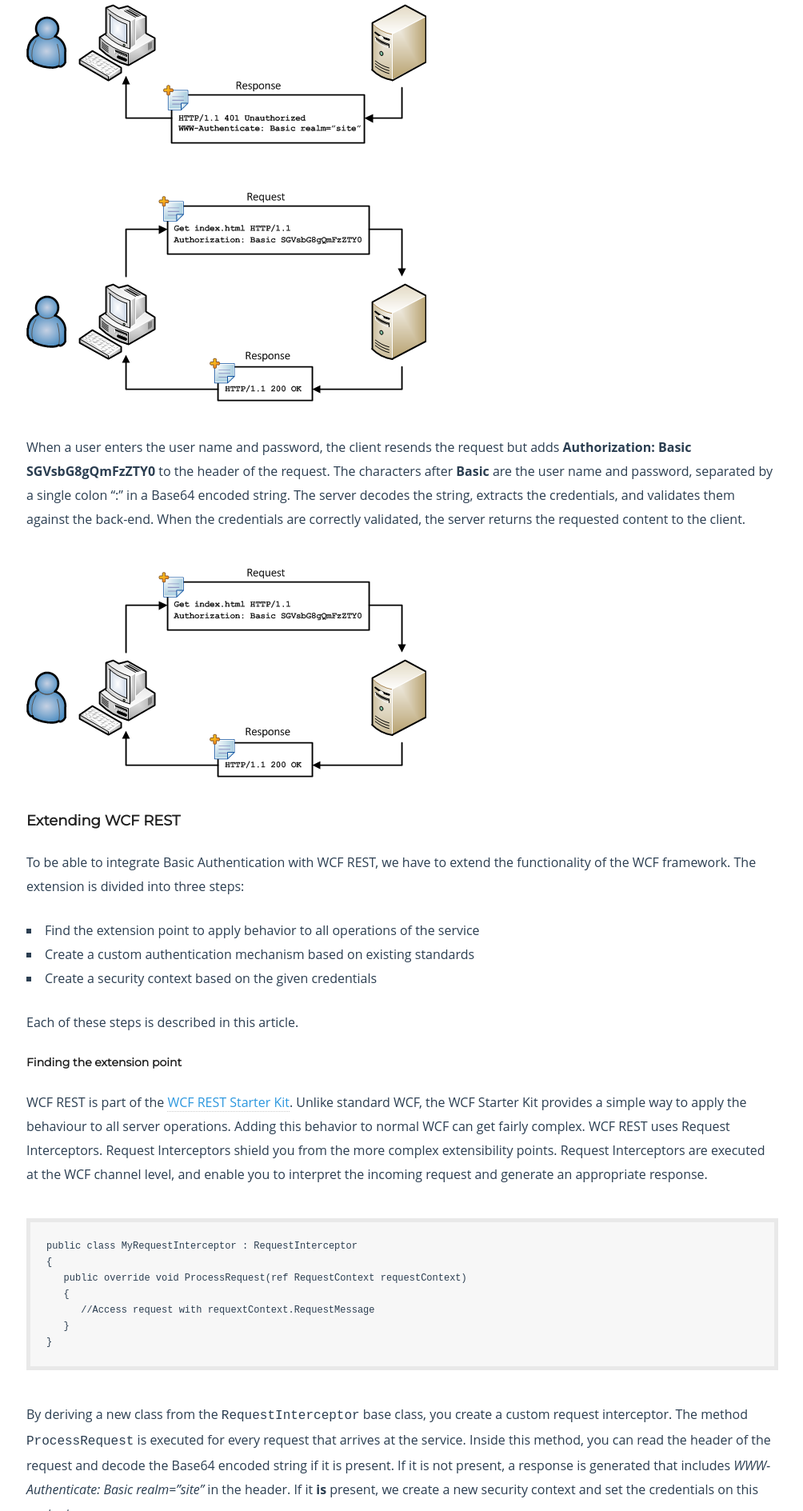
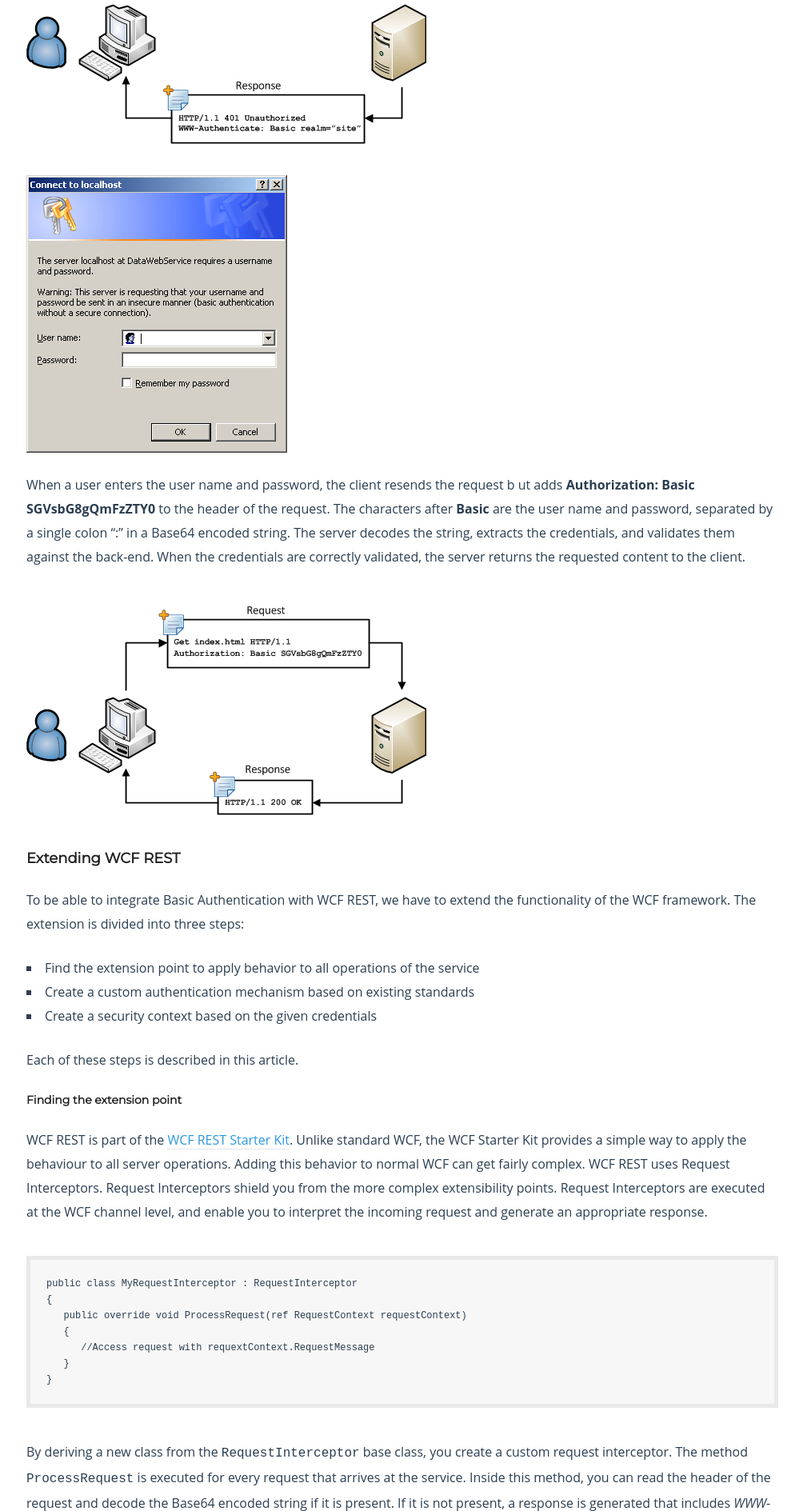
Before and after one commit to SimpleTechture/simpletechture.github.io, a Jekyll site: the page built from _posts/2011-02-28-basicauthwcf.markdown, in a window 1280 px wide. Shown: the part 1411-3300 px from the top of the page at 80% size, without its empty margins (137-1141 px from the left). Built offline with Jekyll 4.4.1, drawn with Linux system fonts in a browser that asks for light colours; some web fonts are replaced; some of the changed text lies outside the part shown.

```diff
--- a/_posts/2011-02-28-basicauthwcf.markdown
+++ b/_posts/2011-02-28-basicauthwcf.markdown
@@ -6,7 +6,7 @@ tags:
 - Basic Authentication
 ---
 
-[Source on GitHub]()
+[Source on GitHub](https://github.com/kalkie/BasicAuthenticationUsingWCFRest/tree/master)
 
 #Introduction
 
@@ -22,9 +22,9 @@ Basic Authentication is a standard protocol defined within HTTP 1.0 that defines
 
 ![Basic Authentication 1](../../../img/BasicAuthenticationUsingWCFRest_2.png)
 
-![Basic Authentication 2](../../../img/BasicAuthenticationUsingWCFRest_3.png)
+![Basic Authentication 2](../../../img/BasicAuthenticationUsingWCFRest_1.png)
 
-When a user enters the user name and password, the client resends the request but adds **Authorization: Basic SGVsbG8gQmFzZTY0** to the header of the request. The characters after **Basic** are the user name and password, separated by a single colon ":" in a Base64 encoded string. The server decodes the string, extracts the credentials, and validates them against the back-end. When the credentials are correctly validated, the server returns the requested content to the client.
+When a user enters the user name and password, the client resends the request b ut adds **Authorization: Basic SGVsbG8gQmFzZTY0** to the header of the request. The characters after **Basic** are the user name and password, separated by a single colon ":" in a Base64 encoded string. The server decodes the string, extracts the credentials, and validates them against the back-end. When the credentials are correctly validated, the server returns the requested content to the client.
 
 ![Basic Authentication 2](../../../img/BasicAuthenticationUsingWCFRest_3.png)
 
```
Also changed, not shown: other parts of _posts/2011-02-28-basicauthwcf.markdown (+7 -3 lines), img/BasicAuthenticationUsingWCFRest_1.png (added).
